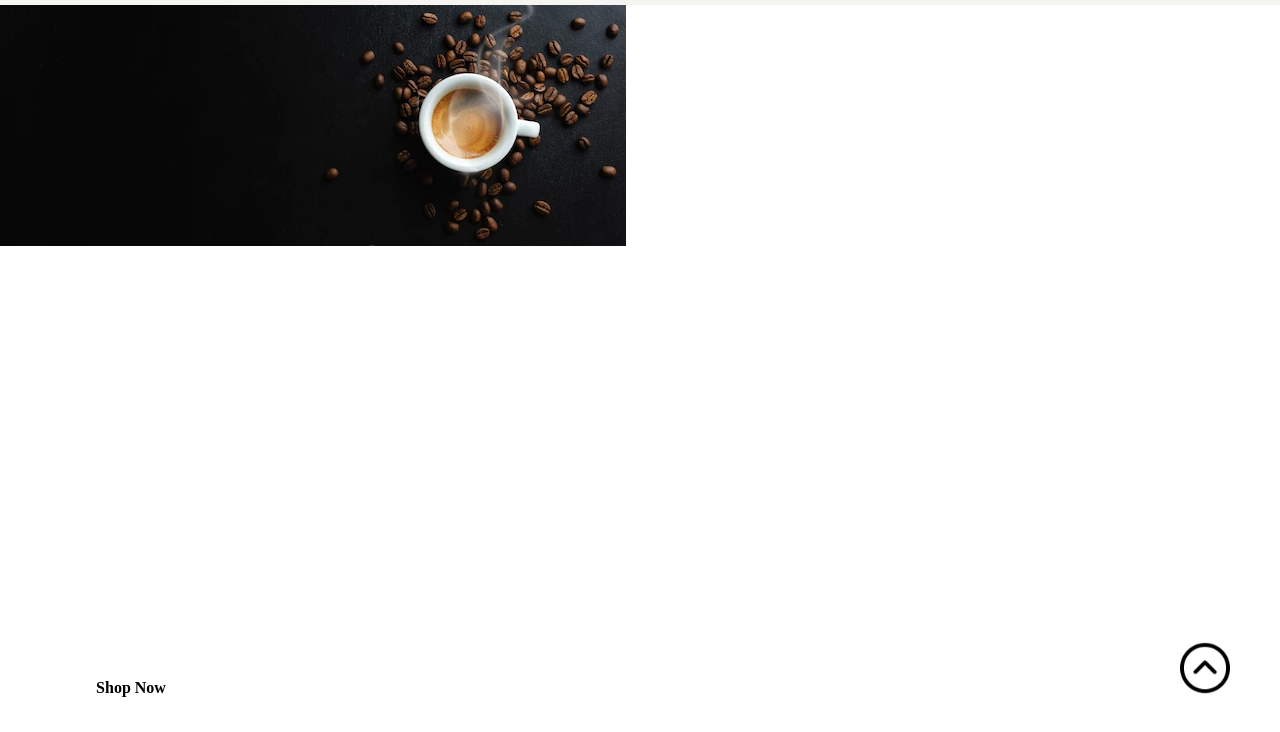
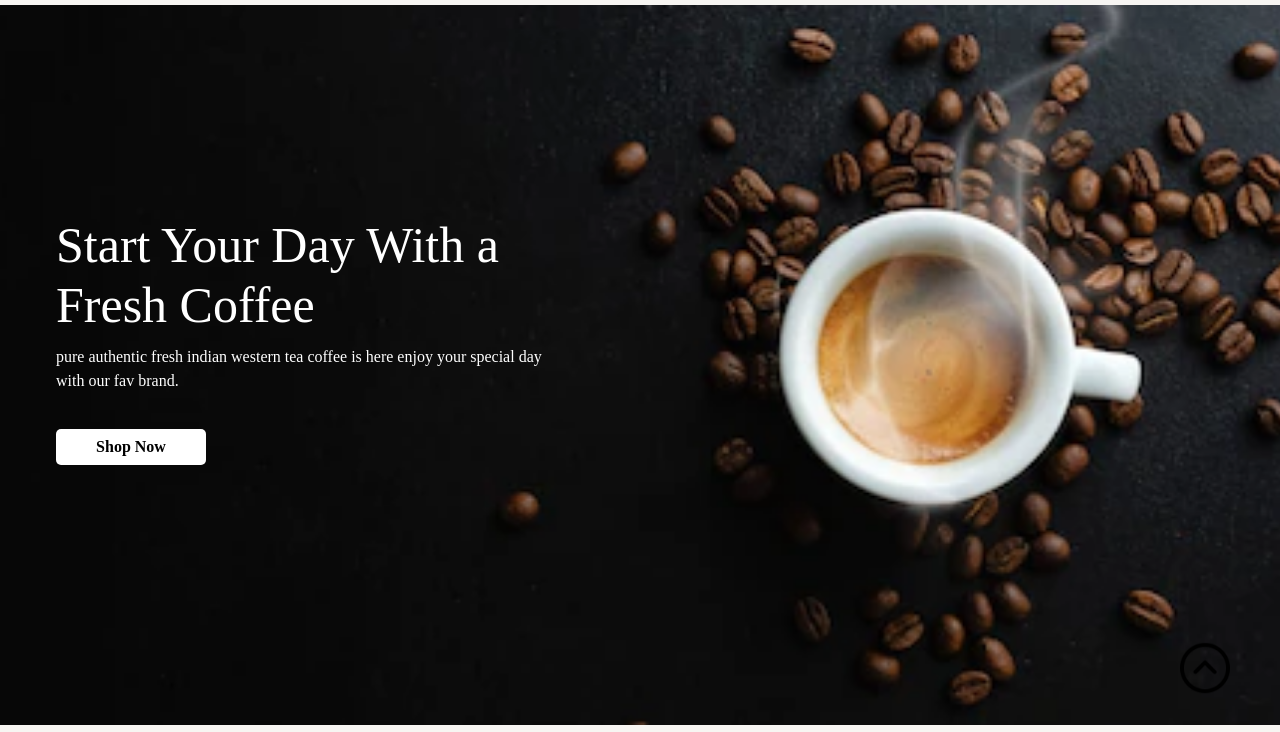
Before and after one commit to tavarepriyanka31/coffe1, a plain HTML site: page index.html in a window 1280 px wide. Shown: the part 68-800 px from the top of the page. Drawn offline with nearby package versions, Linux system fonts and the light colour scheme.

Commit message:
udated code

```diff
--- a/index.html
+++ b/index.html
@@ -57,7 +57,7 @@
           </nav>
     </div>
     <!-- navbar end-->
-     <img src="images\bc3.png" alt="">
+     <!-- <img src="images\bc3.png" alt=""> -->
 
 
     <!-- home section start -->
--- a/style.css
+++ b/style.css
@@ -56,7 +56,7 @@ html::-webkit-scrollbar{
 #home{
     width: 100%;
     height: 90vh;
-    background-image: url("images\bc3.png");
+    background-image: url("./images/bc3.png");
     background-repeat: no-repeat;
     background-size: cover;
     background-position: 80%;
```
